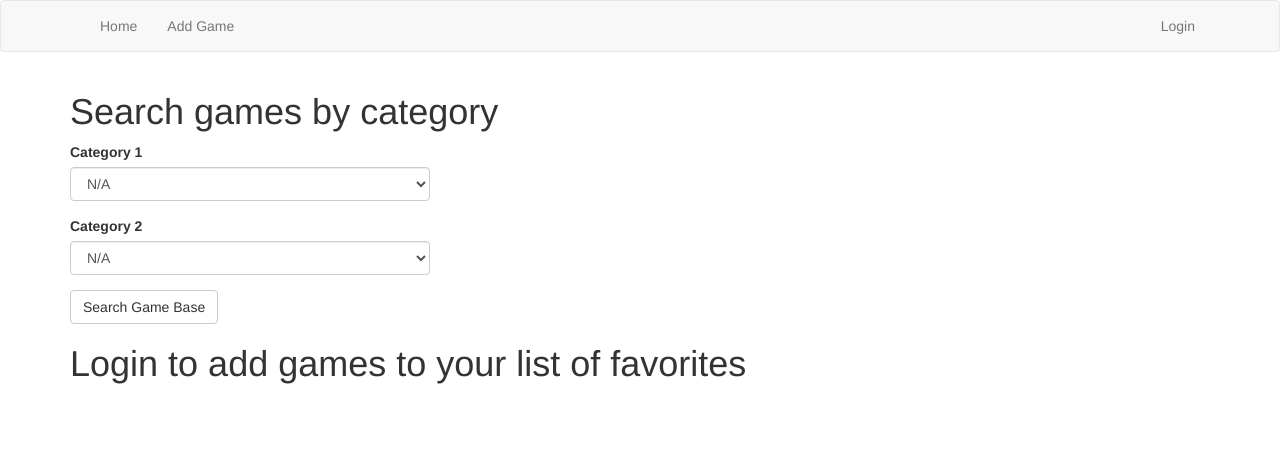
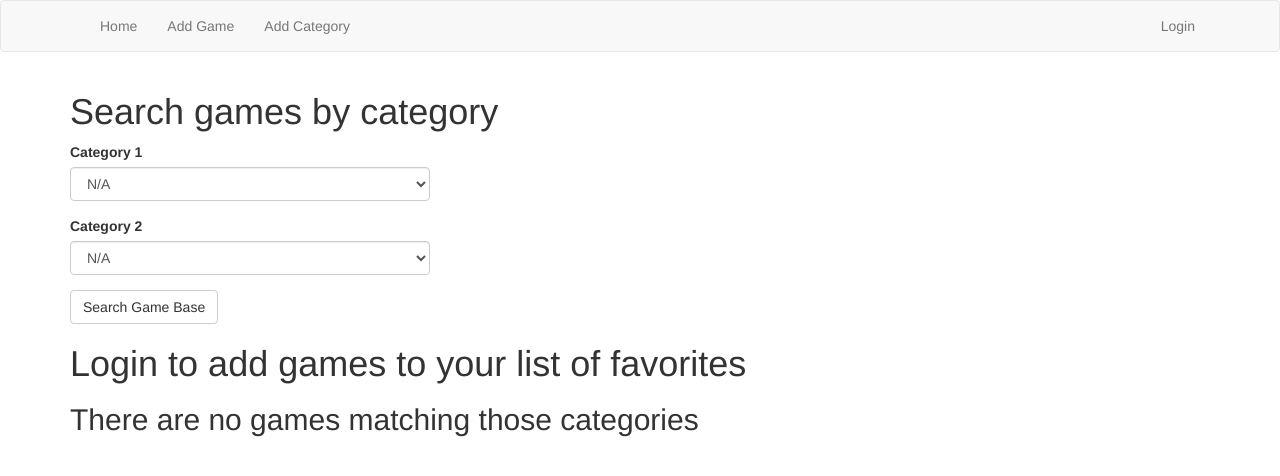
Before and after one commit to bberastain/gamebase, a Flask app: page / in a window 1280 px wide. Shown: the top 476 px of the page. Run offline with Flask 2, Linux system fonts and the light colour scheme; data that the repository does not hold is empty; some libraries are stand-ins or nearby versions.

Commit message:
add category function

```diff
--- a/app/forms.py
+++ b/app/forms.py
@@ -3,7 +3,20 @@ from wtforms import StringField, SubmitField, PasswordField, BooleanField, \
     TextAreaField, SelectField
 from wtforms.validators import DataRequired, ValidationError, Email, EqualTo, \
     Length
-from app.models import User, Game
+from app.models import User, Game, Category1, Category2
+
+
+class CategoryForm(FlaskForm):
+    category = StringField('New Category', validators=[DataRequired()])
+    submit = SubmitField('Add Category')
+
+    def validate_category(self, category):
+        cat1 = Category1.query.filter_by(label=category.data).first()
+        if cat1 is not None:
+            raise ValidationError('This category already exists')
+        cat2 = Category2.query.filter_by(label=category.data).first()
+        if cat2 is not None:
+            raise ValidationError('This category already exists')
 
 
 class SearchForm(FlaskForm):
--- a/app/routes.py
+++ b/app/routes.py
@@ -2,7 +2,7 @@ from app import app, db
 from flask import render_template, flash, redirect, url_for, request
 from flask_login import current_user, login_user, logout_user, login_required
 from app.forms import GameForm, LoginForm, RegistrationForm, EditProfileForm, \
-    SearchForm
+    SearchForm, CategoryForm
 from app.models import Game, User, Category1, Category2
 from werkzeug.urls import url_parse
 
@@ -18,7 +18,26 @@ def init_cats():
     return form
 
 
-@app.route('/')
+@app.route('/category', methods=['GET', 'POST'])
+def category():
+    form1 = CategoryForm(prefix='form1')
+    form2 = CategoryForm(prefix='form2')
+    if form1.validate_on_submit():
+        category = Category1(label=form1.category.data)
+        db.session.add(category)
+        db.session.commit()
+        flash('New category added')
+        return redirect(url_for('index'))
+    if form2.validate_on_submit():
+        category = Category2(label=form2.category.data)
+        db.session.add(category)
+        db.session.commit()
+        flash('New category added')
+        return redirect(url_for('index'))
+    return render_template('category.html', form1=form1, form2=form2)
+
+
+@app.route('/', methods=['GET', 'POST'])
 @app.route('/index', methods=['GET', 'POST'])
 def index():
     form = init_cats()
--- a/app/templates/base.html
+++ b/app/templates/base.html
@@ -24,6 +24,7 @@
           <ul class="nav navbar-nav">
               <li><a href="{{ url_for('index') }}">Home</a></li>
               <li><a href="{{ url_for('addgame') }}">Add Game</a></li>
+              <li><a href="{{ url_for('category') }}">Add Category</a></li>
           </ul>
           <ul class="nav navbar-nav navbar-right">
               {% if current_user.is_anonymous %}
--- a/app/templates/index.html
+++ b/app/templates/index.html
@@ -44,4 +44,10 @@
     {% endfor %}
 {% endif %}
 
+{% if not recent %}
+{% if not games %}
+<h2>There are no games matching those categories</h2>
+{% endif %}
+{% endif %}
+
 {% endblock %}
```
Also changed, not shown: app/templates/category.html (added, +18 -0 lines), app.db.
